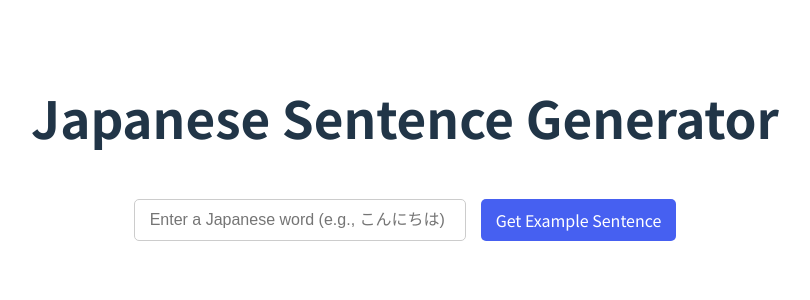
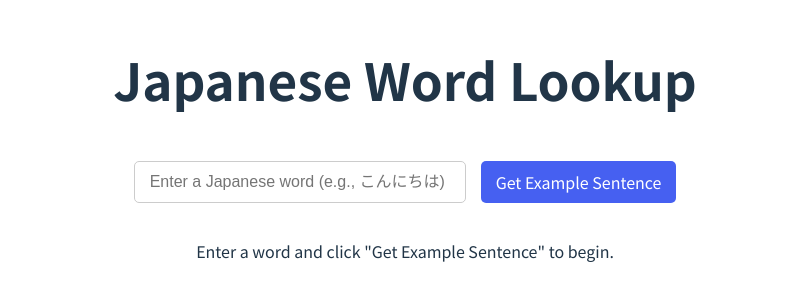
Before and after one commit to NaabZer/japanese-llm-tools, a React (Vite) app in the folder frontend/: page / in a window 1280 px wide. Shown: the part 252-552 px from the top of the page, without its empty margins (235-1045 px from the left). Built offline with nearby package versions, Linux system fonts and the light colour scheme; no server answers.

Commit message:
Refactor code into components

```diff
--- a/frontend/src/App.tsx
+++ b/frontend/src/App.tsx
@@ -1,65 +1,42 @@
-// src/App.tsx
-import { useState } from 'react';
-import { fetchJapaneseSentence } from './api/japaneseSentenceApi'; // Import the new API function
-import SentenceDisplay from './components/SentenceDisplay';
-import type { SentenceData } from './types'; // Import TEST_VALUE here
+import React from 'react';
+import { useJapaneseSentenceSearch } from './hooks/useJapaneseSentenceSearch'; // Import the custom hook
+import SearchForm from './components/SearchForm'; // Import the new SearchForm component
+import ResultDisplay from './components/ResultDisplay'; // Import the new ResultDisplay component
 import './App.css';
 
 function App() {
-  const [word, setWord] = useState<string>('');
-  const [sentenceData, setSentenceData] = useState<SentenceData | null>(null);
-  const [isLoading, setIsLoading] = useState<boolean>(false);
-  const [error, setError] = useState<string | null>(null);
+  const { sentenceData, isLoading, error, searchSentence, clearResults } = useJapaneseSentenceSearch();
 
-  const handleWordChange = (e: React.ChangeEvent<HTMLInputElement>) => {
-    setWord(e.target.value);
-  };
-
-  const handleSubmit = async (e: React.FormEvent<HTMLFormElement>) => {
-    e.preventDefault();
-    if (!word.trim()) {
-      setError('Please enter a Japanese word.');
-      return;
-    }
-
-    setIsLoading(true);
-    setError(null);
-    setSentenceData(null); // Clear previous data
-
-    try {
-      // Call our new, centralized API function!
-      const result = await fetchJapaneseSentence(word);
-      setSentenceData(result);
-    } catch (err: any) {
-      setError(err.message || 'An unexpected error occurred.');
-      console.error('Error fetching sentence in App component:', err);
-    } finally {
-      setIsLoading(false);
-    }
+  const handleSearch = (word: string) => {
+    searchSentence(word);
   };
 
   return (
     <div className="App">
-      <h1>Japanese Sentence Generator</h1>
+      <h1>Japanese Word Lookup</h1>
 
-      <form onSubmit={handleSubmit}>
-        <input
-          type="text"
-          placeholder="Enter a Japanese word (e.g., こんにちは)"
-          value={word}
-          onChange={handleWordChange}
-        />
-        <button type="submit" disabled={isLoading}>
-          {isLoading ? 'Searching...' : 'Get Example Sentence'}
+      <SearchForm
+        onSearch={handleSearch}
+        isLoading={isLoading}
+        placeholder='Enter a Japanese word (e.g., こんにちは)'
+        buttonText='Get Example Sentence'
+        buttonLoadingText='Generating...'
+      />
+
+
+      <ResultDisplay
+        sentenceData={sentenceData}
+        isLoading={isLoading}
+        error={error}
+      />
+
+      {/* Optional: Add a clear button if you want to reset the display */}
+      {(sentenceData || error) && (
+        <button onClick={clearResults} disabled={isLoading}>
+          Clear Results
         </button>
-      </form>
-
-      {error && <p className="error-message">{error}</p>}
-
-    {isLoading && <p className="loading-message">Loading example sentence...</p>}
-
-    <SentenceDisplay sentenceData={sentenceData} />
-  </div>
+      )}
+    </div>
   );
 }
 
--- /dev/null
+++ b/frontend/src/components/ResultDisplay.tsx
@@ -0,0 +1,28 @@
+import React from 'react';
+import type { SentenceData } from '../types';
+import SentenceDisplay from './SentenceDisplay'; // Re-use your existing SentenceDisplay
+
+interface ResultDisplayProps {
+  sentenceData: SentenceData | null;
+  isLoading: boolean;
+  error: string | null;
+}
+
+function ResultDisplay({ sentenceData, isLoading, error }: ResultDisplayProps) {
+  if (isLoading) {
+    return <p className="loading-message">Loading example sentence...</p>;
+  }
+
+  if (error) {
+    return <p className="error-message">{error}</p>;
+  }
+
+  if (sentenceData) {
+    return <SentenceDisplay sentenceData={sentenceData} />;
+  }
+
+  // Default message when nothing is loaded yet
+  return <p>Enter a word and click "Get Example Sentence" to begin.</p>;
+}
+
+export default ResultDisplay;
--- /dev/null
+++ b/frontend/src/components/SearchForm.tsx
@@ -0,0 +1,46 @@
+import React, { useState } from 'react';
+
+interface SearchFormProps {
+  onSearch: (word: string) => void;
+  isLoading: boolean;
+  placeholder: string;
+  buttonText: string;
+  initialWord?: string;
+}
+
+function SearchForm({
+  onSearch,
+  isLoading,
+  placeholder = 'Input Text',
+  buttonText = 'Press Me',
+  buttonLoadingText = 'Loding..',
+  initialWord = '' }: SearchFormProps) {
+  const [word, setWord] = useState<string>(initialWord);
+
+  const handleSubmit = (e: React.FormEvent<HTMLFormElement>) => {
+    e.preventDefault();
+    if (word.trim()) {
+      onSearch(word.trim()); // Call the passed-in search function
+    } else {
+      // You could add local validation feedback here if needed
+      console.warn('Please enter a word to search.');
+    }
+  };
+
+  return (
+    <form onSubmit={handleSubmit}>
+      <input
+        type="text"
+        placeholder={placeholder}
+        value={word}
+        onChange={(e) => setWord(e.target.value)}
+        disabled={isLoading} // Disable input while loading
+      />
+      <button type="submit" disabled={isLoading}>
+        {isLoading ? buttonLoadingText : buttonText}
+      </button>
+    </form>
+  );
+}
+
+export default SearchForm;
--- /dev/null
+++ b/frontend/src/hooks/useJapaneseSentenceSearch.ts
@@ -0,0 +1,43 @@
+import { useState, useCallback } from 'react';
+import { fetchJapaneseSentence } from '../api/japaneseSentenceApi';
+import type { SentenceData } from '../types';
+
+interface UseJapaneseSentenceSearchReturn {
+  sentenceData: SentenceData | null;
+  isLoading: boolean;
+  error: string | null;
+  searchSentence: (word: string) => Promise<void>; // Function to trigger the search
+  clearResults: () => void; // Function to clear results and errors
+}
+
+export function useJapaneseSentenceSearch(): UseJapaneseSentenceSearchReturn {
+  const [sentenceData, setSentenceData] = useState<SentenceData | null>(null);
+  const [isLoading, setIsLoading] = useState<boolean>(false);
+  const [error, setError] = useState<string | null>(null);
+
+  // useCallback memoizes the function, preventing unnecessary re-renders
+  // and ensuring it's stable across component renders.
+  const searchSentence = useCallback(async (word: string) => {
+    setIsLoading(true);
+    setError(null);
+    setSentenceData(null); // Clear previous data before new search
+
+    try {
+      const result = await fetchJapaneseSentence(word);
+      setSentenceData(result);
+    } catch (err: any) {
+      setError(err.message || 'An unexpected error occurred during search.');
+      console.error('Search error:', err);
+    } finally {
+      setIsLoading(false);
+    }
+  }, []); // Empty dependency array means this function is created once
+
+  const clearResults = useCallback(() => {
+    setSentenceData(null);
+    setError(null);
+    setIsLoading(false);
+  }, []);
+
+  return { sentenceData, isLoading, error, searchSentence, clearResults };
+}
```
